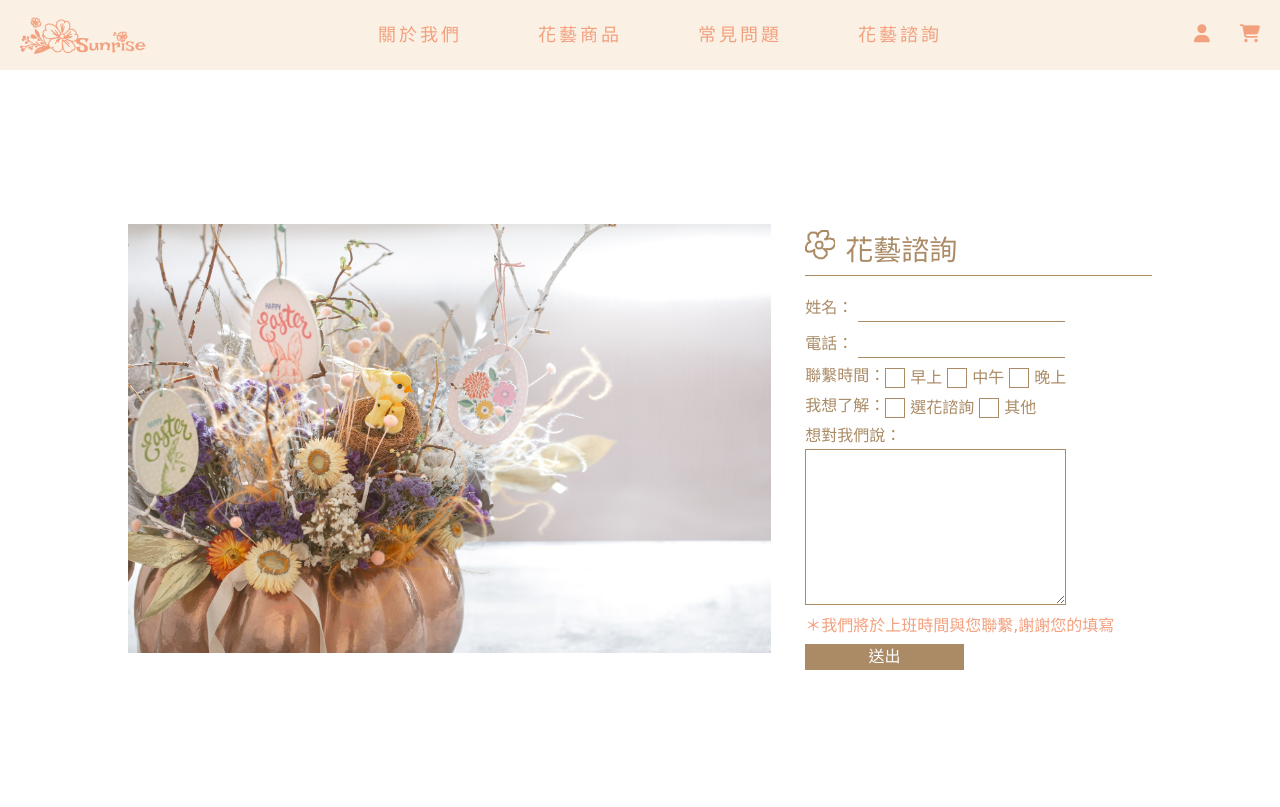
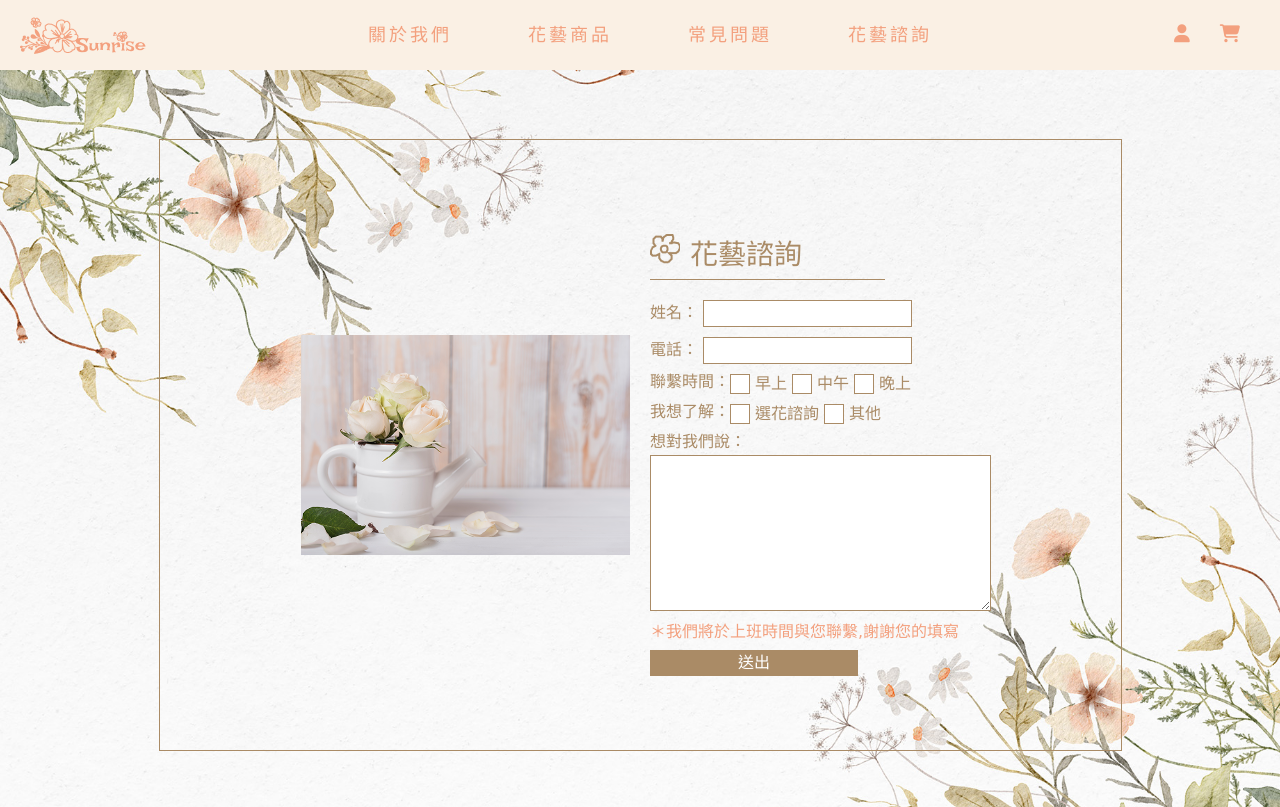
Before and after one commit to choco1010/myProject, a plain HTML site: page contactus.html in a window 1280 px wide. Shown: the top 807 px of the page. Drawn offline with Linux system fonts and the light colour scheme.

Commit message:
更新寬度第一部分

```diff
--- a/contactus.html
+++ b/contactus.html
@@ -50,7 +50,7 @@
 <!-------------------------------- main ----------------------------------->
         <main class="contactWrapper">
             <div class="contactImg">
-                <img src="./img/contactus.jpg" alt="聯絡我們">
+                <img src="./img/contactusimg.png" alt="聯絡我們">
             </div>
             <section class="contactBlock">
                 <div class="questionTitle">
@@ -95,7 +95,7 @@
                         </li>
                         <li class="writeItem">
                             <p>想對我們說：</p>
-                            <textarea name="" id="" cols="30" rows="10"></textarea>
+                            <textarea name="" id="" cols="40" rows="10"></textarea>
                         </li>
                         <li class="writeItem">
                             ＊我們將於上班時間與您聯繫,謝謝您的填寫
--- a/css/catalog.css
+++ b/css/catalog.css
@@ -1,10 +1,10 @@
 @import url(reset.css);
+
+
 /* -----------------------------main----------------------------- */
-main{
-    max-width: 1440px;
-}
 
 .blockNav{
+    max-width: 1440px;
     width: 100%;
     margin: 0 auto;
     text-align: center;
@@ -181,9 +181,14 @@ main{
 }
 
 .cardItem{
+    margin: 0 auto;
     margin-bottom: 20px;
     position: relative;
     cursor: pointer;
+}
+
+.cardItem a{
+    text-align: center;
 }
 
 .cardItem:hover img{
--- a/css/contactus.css
+++ b/css/contactus.css
@@ -1,26 +1,46 @@
 @import url(reset.css);
 
+body{
+    display: flex;
+    flex-direction: column;
+    background-image: url(../img/background.jpg);
+    background-size: cover;
+    background-repeat: no-repeat;
+    background-position: center center;
+    overflow-x: hidden;
+}
+
 .contactWrapper{
-    width: 80%;
+    outline: 1px solid #AA8B66;
+    max-width: 1440px;
     min-height: 600px;
-    margin: 65px auto;
-    padding: 5px 30px;
+    margin: 70px auto;
+    padding: 5px 0;
     color: #AA8B66;
     display: flex;
     align-items: center;
+    justify-items: center;
 }
 /* ---------- contactBlock ---------- */
 
+.contactImg{
+    width: 50%;
+    display: flex;
+    justify-content: flex-end;
+    margin-right: 20px;
+}
+
 .contactImg img{
-    max-width: 95%;
+    width: 70%;
     height: auto;
 }
 
 .contactBlock{
-    width: 100%;
+    width: 50%;
 }
 
 .questionTitle{
+    width: 50%;
     border-bottom: 1px solid #AA8B66;
     margin: 20px 0;
 }
@@ -92,14 +112,14 @@ input[type="radio"]:checked + label::after {
 
 /* input框樣式變更 */
 input[type="text"] {
-    border: none;
-    border-bottom: 1px solid #AA8B66;
+    border: 1px solid #AA8B66;
+    /* border-bottom: 1px solid #AA8B66;  */
     outline: none;
     padding: 5px 30px 5px 0;
 }
 
 input[type="text"]:focus {
-    border-bottom: 1px solid #EECFBB;
+    border: 1px solid #EECFBB;
 }
 
 .writeItem:nth-child(3){
--- a/css/faq.css
+++ b/css/faq.css
@@ -3,20 +3,18 @@
 body {
     display: flex;
     flex-direction: column;
+    /* 圖片寬度不夠 */
+    background-image: url(../img/background.jpg);
+    background-size: cover;
+    background-repeat: no-repeat;
+    background-position: center center;
+}
+main{
     max-width: 1440px;
-    min-height: 100vh;
+    background-color: rgba(255, 255, 255, .5);
+    margin: 0 auto;
 }
 
-.backgroundPic1{
-    position: absolute;
-    top: 60px;
-    left: 0px;
-}
-.backgroundPic2{
-    position: absolute;
-    bottom: 0px;
-    right: 0px;
-}
 /* -----------------------------main----------------------------- */
 .questionWrapper{
     outline: 1px solid #AA8B66;
--- a/css/index.css
+++ b/css/index.css
@@ -1,8 +1,10 @@
 @import url(reset.css);
 
 main{
-    /* margin: 0 auto; */
+    /* outline: 1px sold black; */
+    margin: 0 auto;
     max-width: 1440px;
+    width: 100%;
 }
 /* -----------------------------main----------------------------- */
 
@@ -63,15 +65,17 @@ main{
 
 .cardItem{
     position: relative;
+    overflow: hidden;
     margin: 0 auto;
-    overflow: hidden;
+    margin-right: 5px;
     cursor: pointer;
 }
 
 .cardItem a{
+    display: block;
     text-decoration: none;
     color: #AA8B66;
-
+    cursor: pointer;
 }
 
 .cardItem img{
@@ -87,10 +91,12 @@ main{
     color: #AA8B66;
     font-size: 20px;
 }
+
 .cardItem p{
     font-size: 16px;
     color: #AA8B66;
 }
+
 /* --------- put shoppingCart --------- */
 .cartButtonText{
     position: absolute;
@@ -106,20 +112,23 @@ main{
 }
 
 .cartButtonText h4{
-    display: block;
     font-size: 18px;
+
 }
 
 .cardItem:hover .cartButtonText{
-    display: block;
+    /* display: block; */
     transform: translateY(113px);
     z-index: 1;
+    cursor: pointer;
 }
+
 
 .cardItem:hover img {
     opacity: 0.7;
     z-index: 0;
     border-radius: 20px;
+    cursor: pointer;
 }
 
 /* -----------------------------openbless Product ----------------------------- */
@@ -326,3 +335,7 @@ h2::before{
     background-color: #f1d4b7;
     color: #fff
 }
+
+
+
+/* ---------------------------------------------- */
--- a/css/shared.css
+++ b/css/shared.css
@@ -1,11 +1,12 @@
 /* --------------- 共同header和footer --------------- */
 body{
     font-family: Verdana, Geneva, Tahoma, sans-serif;
+    /* max-height: 100vh; */
 }
 
 header{
+    width: 100%;
     background-color: #FAF0E4;
-    max-width: 1440px;
     height: 70px;
     line-height: 70px;
 }
@@ -82,17 +83,19 @@ header h1{
 .productTypes li:hover{
     background-color: #f1d4b7;
     font-weight: bold;
+    cursor: pointer;
 }
 
 .navItem:hover > .productTypes{
     display: block;
+    cursor: pointer;
 }
 
 /* ------------------- icon nav ------------------- */
 
 .iconMenu{
     display: flex;
-    margin-right: 10px;
+    margin-right: 20px;
 }
 
 .iconMenu .fa-solid{
@@ -102,6 +105,7 @@ header h1{
 
 .iconMenu ul{
     display: flex;
+    margin-right: 10px;
 }
 
 .iconMenu li{
@@ -119,7 +123,7 @@ header h1{
 footer{
     display: flex;
     background-color: #EECFBB;
-    max-width: 1440px;
+    width: 100%;
     height: 70px;
     justify-content: center;
 }
--- a/css/swiper.css
+++ b/css/swiper.css
@@ -1,5 +1,6 @@
 .swiper{
-    max-width: 1440px;
+    /* outline: 1px sold black; */
+    width: 100vw;
     height: 800px;
     position: relative;
 }
```
Also changed, not shown: catalog.html (+5 -6 lines), css/aboutus.css (+8 -6 lines), faq.html (+0 -7 lines), index.html (+38 -8 lines), img/background.jpg (added), img/contactusimg.jpg (added), img/contactusimg.png (added).
